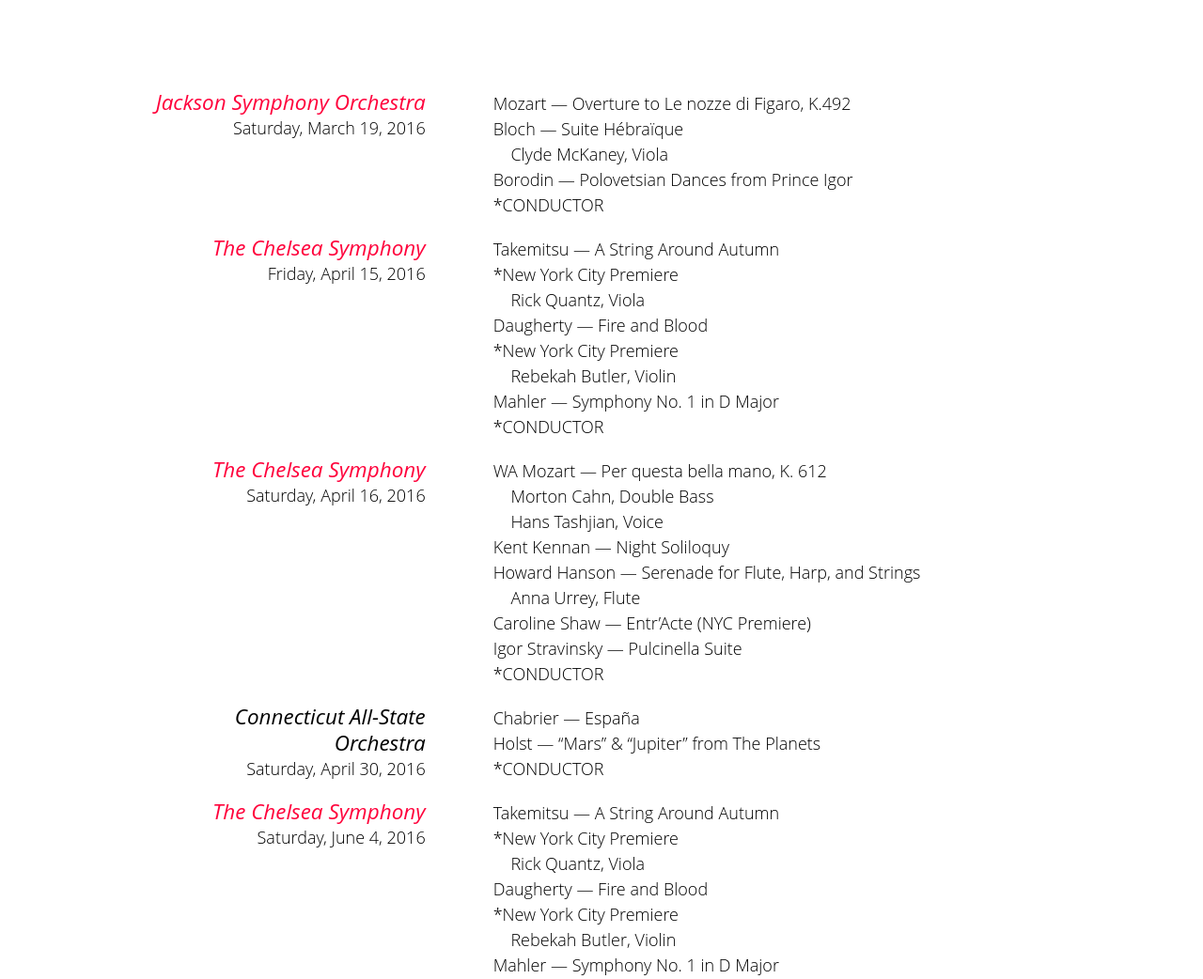
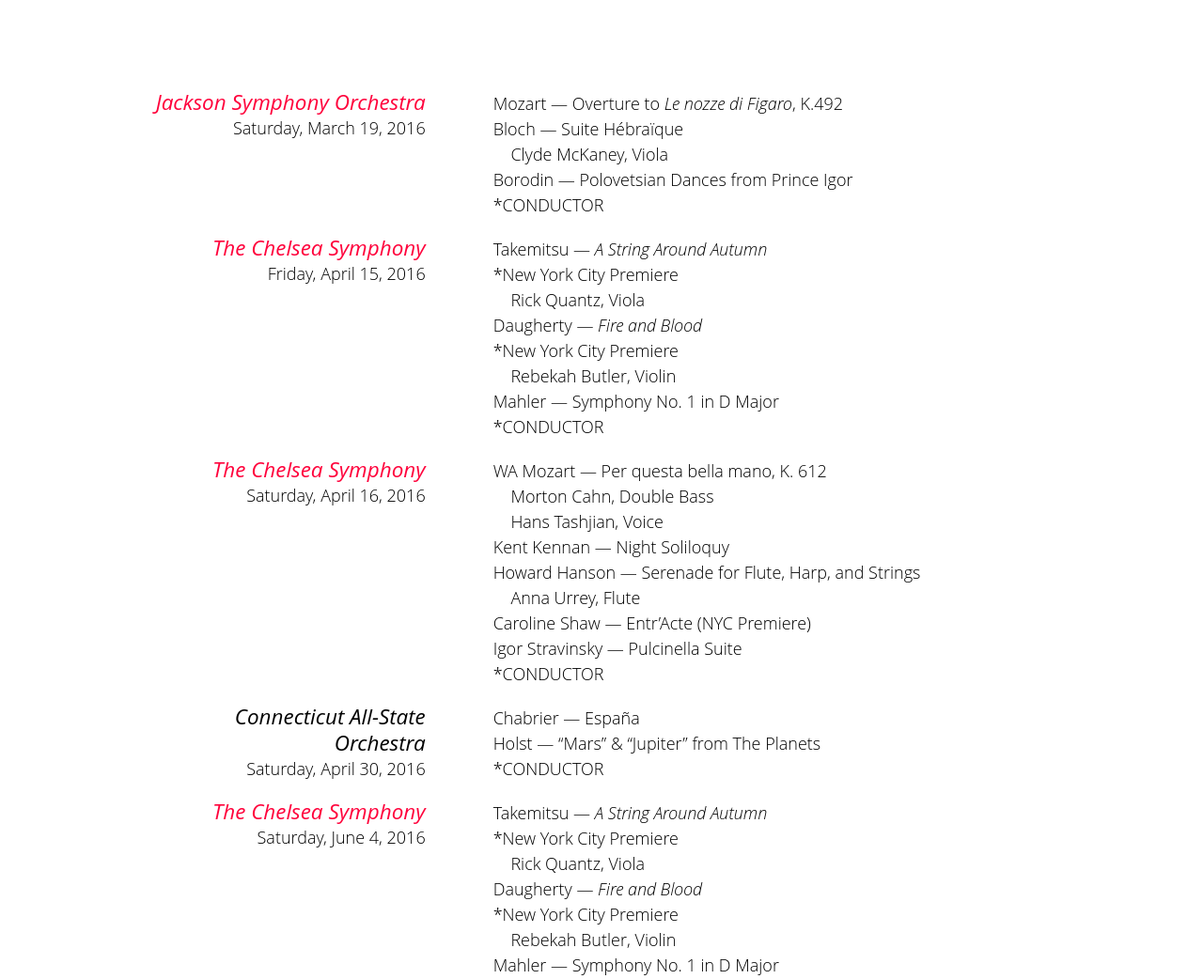
Before and after one commit to nbuonin/maubin-jekyll, a Jekyll site: the page built from index.html, in a window 1280 px wide and 1400 px high, scrolled down 524 px. Shown: the part 157-1199 px from the top of the window at 94% size. Built offline with Jekyll 4.4.1, drawn with Linux system fonts in a browser that asks for light colours; nearby versions of some CDN libraries.

Commit message:
add font style to em tag

```diff
--- a/css/styles.css
+++ b/css/styles.css
@@ -60,6 +60,9 @@
 
 a:hover {
   color: gray; }
+
+em {
+  font-style: italic; }
 
 main {
   display: block; }
--- a/scss/partials/_base.scss
+++ b/scss/partials/_base.scss
@@ -17,6 +17,10 @@
   &:hover {
     color: lighten(#000000, 50%);
   }
+}
+
+em {
+  font-style: italic;
 }
 
 main {
```
